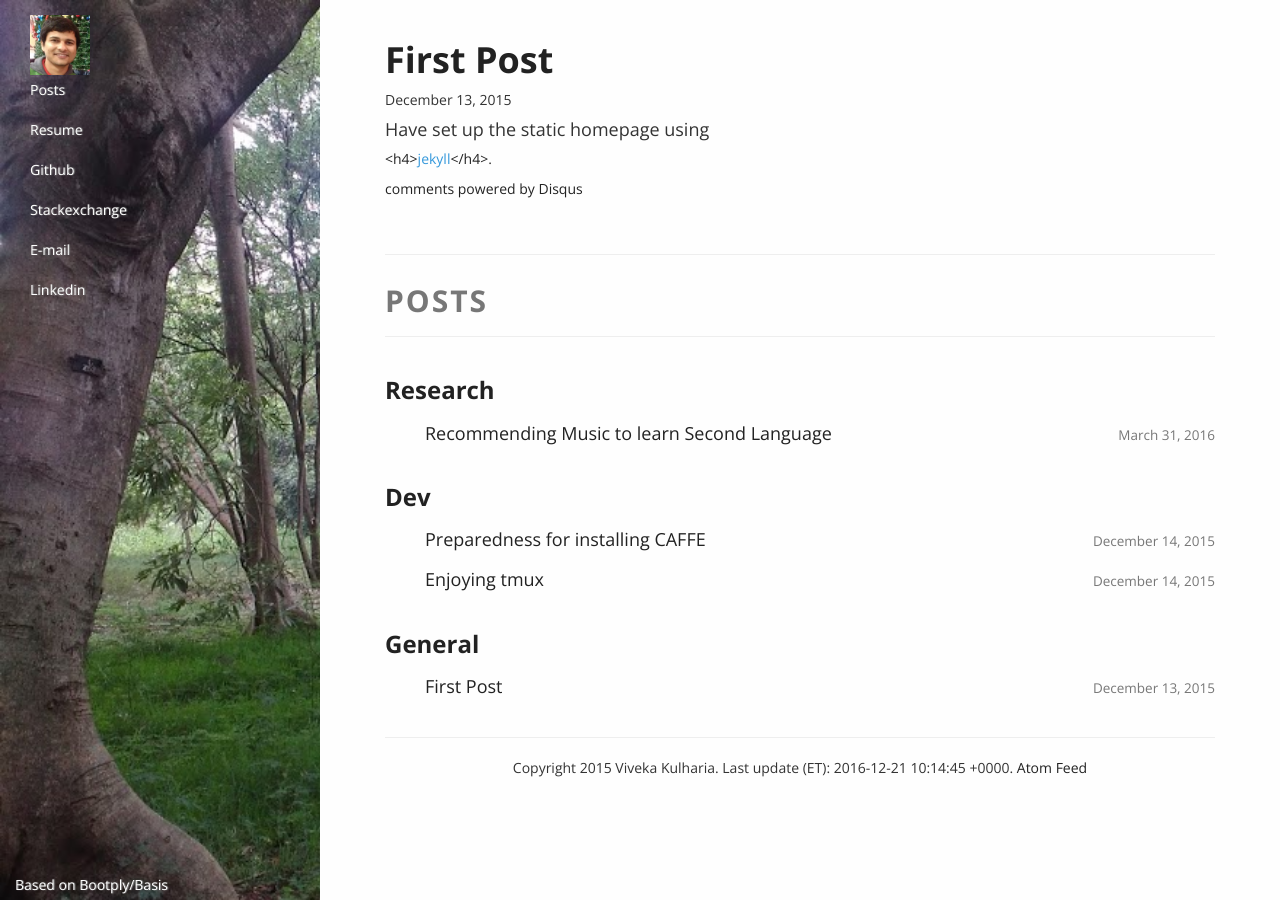
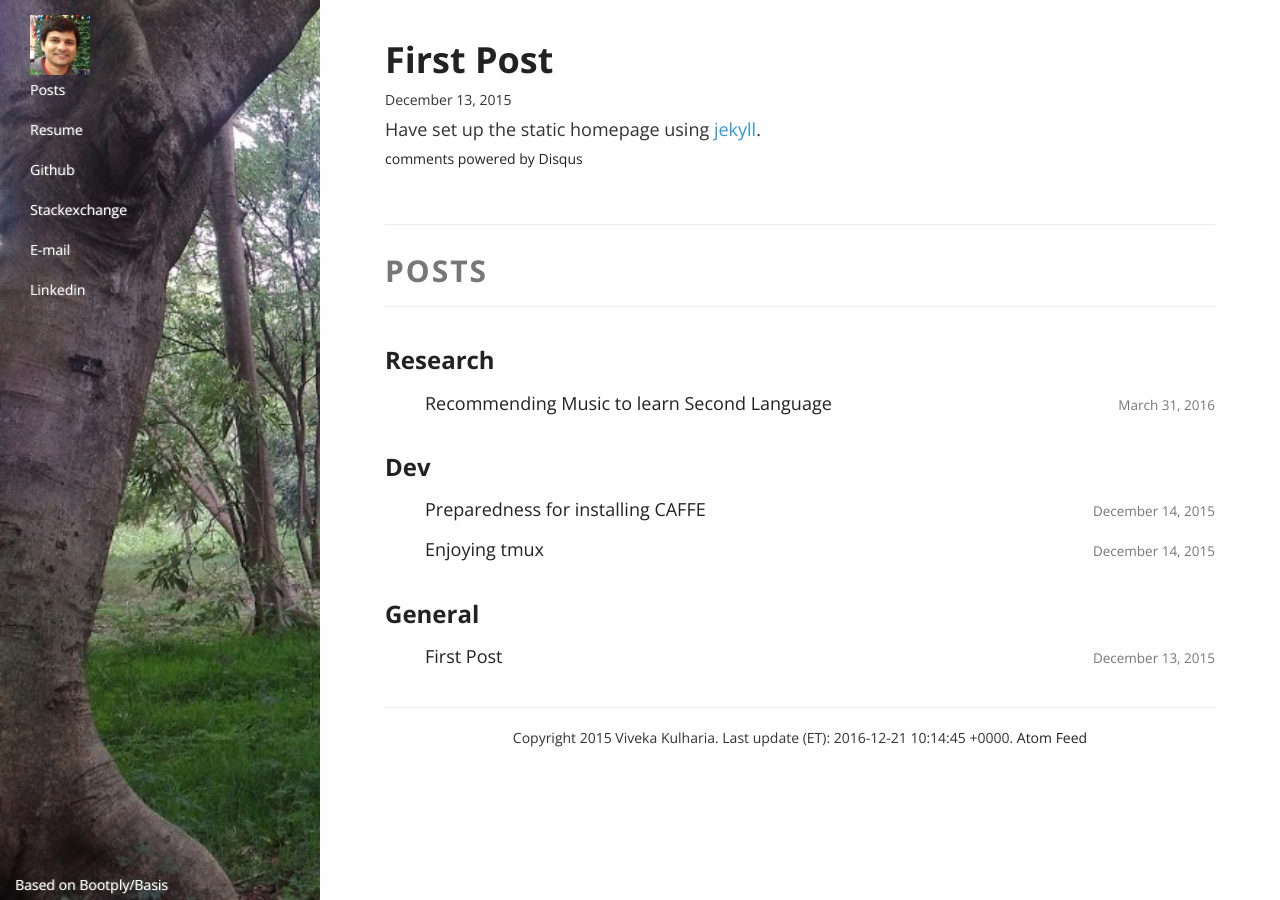
Before and after one commit to vivkul/vivkul.github.io, a Jekyll site: the page built from _posts/2015-12-13-First-Post.md, in a window 1280 px wide. Built offline with Jekyll 4.4.1, drawn with Linux system fonts in a browser that asks for light colours; nearby versions of some CDN libraries; comment, search, counter and statistics services are not loaded.

Commit message:
Update 2015-12-13-First-Post.md

```diff
--- a/_posts/2015-12-13-First-Post.md
+++ b/_posts/2015-12-13-First-Post.md
@@ -5,4 +5,4 @@ comments: true
 category: General
 ---
 
-<h4>Have set up the static homepage using</h4> [<h4><font color="#3498DB">jekyll</font></h4>](https://github.com/vivkul/vivkul.github.io){:target="_blank"}.
+#### Have set up the static homepage using [<font color="#3498DB">jekyll</font>](https://github.com/vivkul/vivkul.github.io){:target="_blank"}.
```
